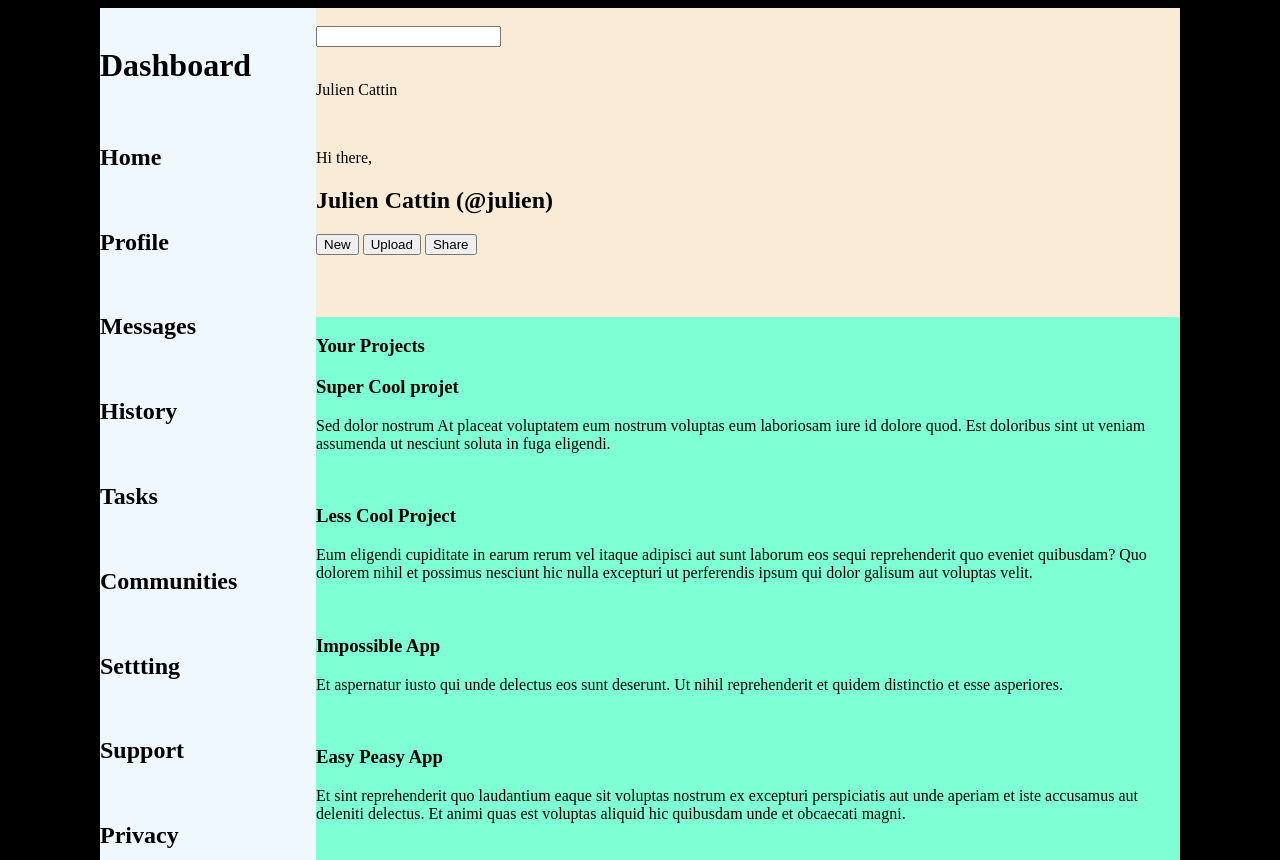
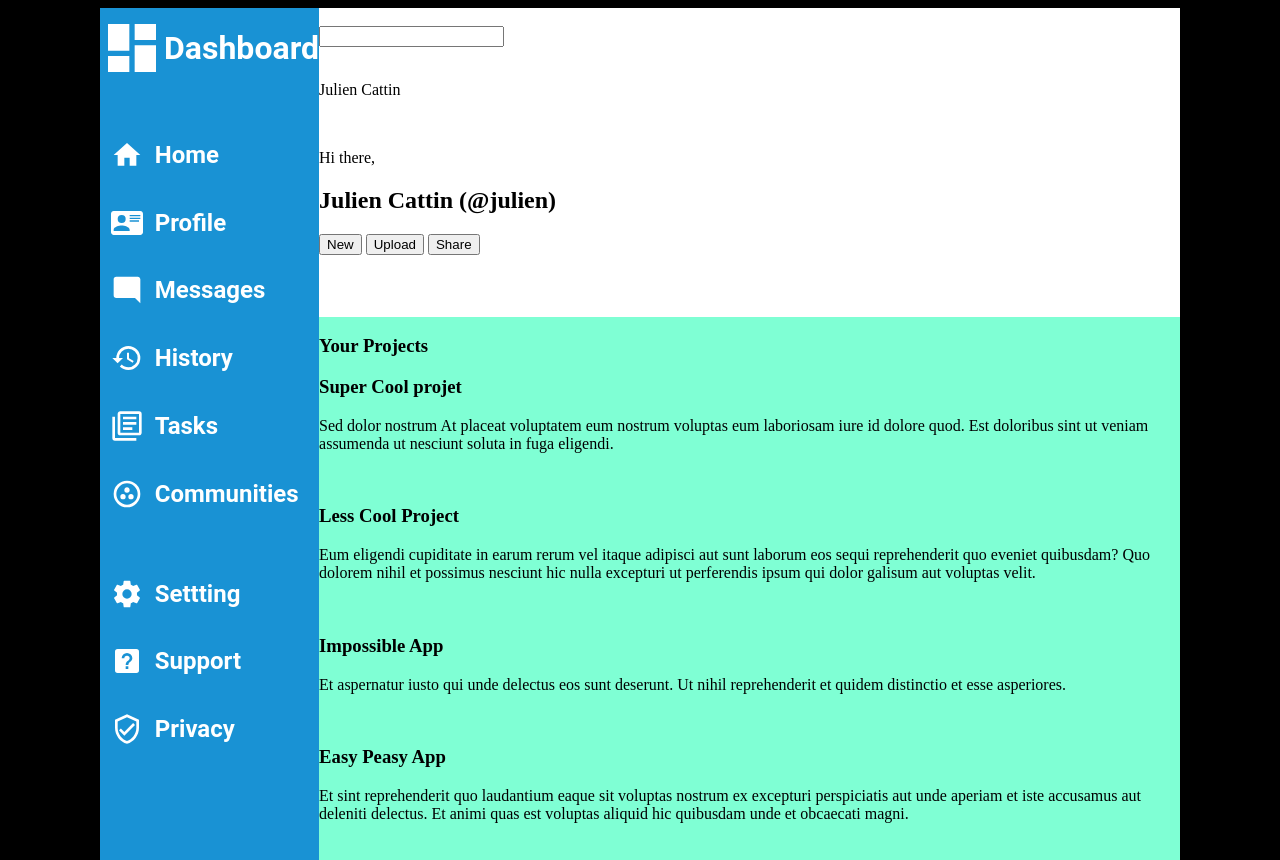
Before and after one commit to flujuju/admin-dashboard, a plain HTML site: page index.html in a window 1280 px wide. Shown: the top 860 px of the page. Drawn offline with Linux system fonts and the light colour scheme.

Commit message:
make layout sidebar

```diff
--- a/index.html
+++ b/index.html
@@ -6,51 +6,52 @@
     <meta name="viewport" content="width=device-width, initial-scale=1.0">
     <title>Admin Dashboard</title>
     <link rel="stylesheet" href="style.css">
+    <link rel="stylesheet" href=""https://fonts.googleapis.com/css?family=Roboto"">
 
 </head>
 <body>
     <div class="navigation">
         <div class="title">
-            <img src="" alt="">
+            <img src="icons/view-dashboard.svg" alt="dashboard icon">
             <h1>Dashboard</h1>
         </div>
         <div class="pages">
             <div>
-                <img src="" alt="">
+                <img src="icons/home.svg" alt="home icon">
                 <h2>Home</h2>
             </div>
             <div>
-                <img src="" alt="">
+                <img src="icons/card-account-details.svg" alt="profile icon">
                 <h2>Profile</h2>
             </div>
             <div>
-                <img src="" alt="">
+                <img src="icons/message-reply.svg" alt="message icon">
                 <h2>Messages</h2>
             </div>
             <div>
-                <img src="" alt="">
+                <img src="icons/history.svg" alt="history icon">
                 <h2>History</h2>
             </div>
             <div>
-                <img src="" alt="">
+                <img src="icons/text-box-multiple-outline.svg" alt="tasks icon">
                 <h2>Tasks</h2>
             </div>
             <div>
-                <img src="" alt="">
+                <img src="icons/google-circles-communities.svg" alt="communities icon">
                 <h2>Communities</h2>
             </div>
         </div>
         <div class="setting">
             <div>
-                <img src="" alt="">
+                <img src="icons/cog.svg" alt="setings icon">
                 <h2>Settting</h2>
             </div>
             <div>
-                <img src="" alt="">
+                <img src="icons/help-box.svg" alt="support icon">
                 <h2>Support</h2>
             </div>
             <div>
-                <img src="" alt="">
+                <img src="icons/shield-check-outline.svg" alt="privacy icon">
                 <h2>Privacy</h2>
             </div>
         </div>
--- a/style.css
+++ b/style.css
@@ -9,15 +9,64 @@ body {
 
 .navigation{
     grid-area: 1/1/3/2;
-    background-color: aliceblue;
+    background-color: #1992d4;
 }
 
 .header{
     grid-area: 1/2/2/3;
-    background-color: antiquewhite;
+    background-color: white;
 }
 
 .content{
     grid-area: 2/2/3/3;
     background-color: aquamarine;
 }
+
+.navigation{
+    color: white;
+    font-family: "Roboto", sans-serif;
+}
+
+.navigation img {
+    height: 2rem;
+    filter : invert(100%);
+}
+
+.title img {
+    height: 4rem;
+}
+
+
+
+.setting div{
+    display: grid;
+    grid-template-columns: 1fr 3fr;
+    align-items: center;
+    justify-items: center;
+
+}
+
+.pages div{
+    display: grid;
+    grid-template-columns: 1fr 3fr;
+    align-items: center;
+    justify-items: center;
+}
+
+.pages {
+    margin-bottom: 2rem;
+}
+
+
+.title {
+    display: grid;
+    grid-template-columns: 1fr 3fr;
+    align-items: center;
+    justify-items: center;
+    margin-bottom: 2rem;
+}
+
+.navigation h2,
+.navigation h1 {
+    justify-self: start;
+}
```
Also changed, not shown: icons/card-account-details.svg (added), icons/cog.svg (added), icons/google-circles-communities.svg (added), icons/help-box.svg (added), icons/history.svg (added), icons/home.svg (added), icons/message-reply.svg (added), icons/shield-check-outline.svg (added), icons/text-box-multiple-outline.svg (added), icons/view-dashboard.svg (added).
